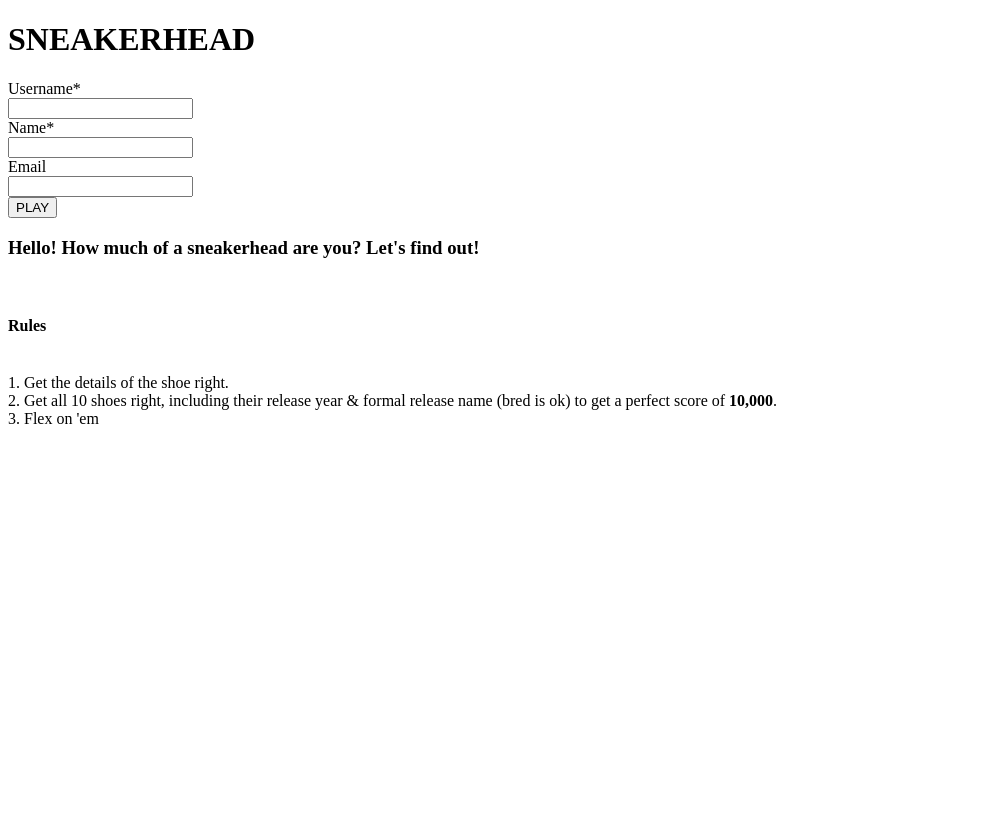
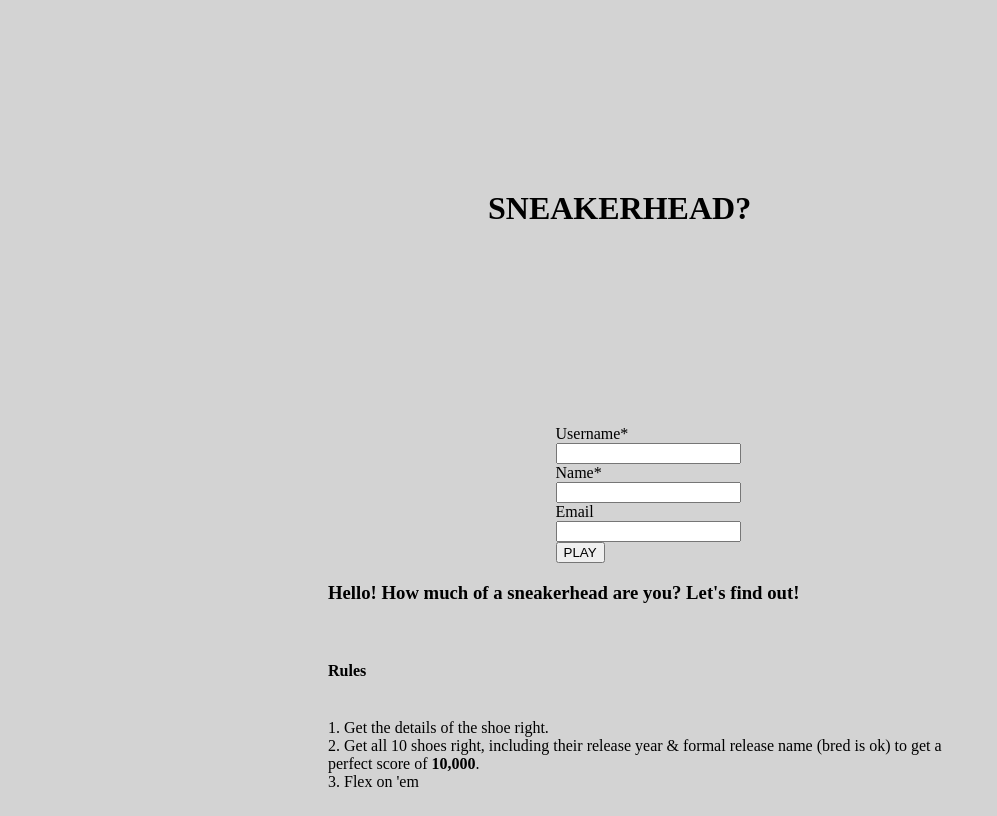
Before and after one commit to hecwon/sneakerhead, a React (Create React App) app in the folder client/: page / in a window 1280 px wide. Shown: the whole page, without its empty margins (0-997 px from the left). Built offline with nearby package versions, Linux system fonts and the light colour scheme; no server answers.

Commit message:
Began styling. Didn't get very far. Deactivated background for frontpage.

```diff
--- a/client/src/App.jsx
+++ b/client/src/App.jsx
@@ -1,8 +1,11 @@
 import React, { useState, useEffect } from 'react';
+// import * as React from 'react';
 import axios from 'axios';
 import Welcome from './components/Welcome.jsx';
 import Play from './components/Play.jsx';
 import Score from './components/Score.jsx';
+import * as Styles from './styles.js';
+import styled from 'styled-components';
 
 const App = () => {
   const [tries, setTried] = useState('-1');
@@ -12,10 +15,8 @@ const App = () => {
   const [scorecard, setScorecard] = useState([]);
 
   const handleScorecard = (entry) => {
-    const newScorecard = [...scorecard, entry];
-
+    const newScorecard = [...scorecard, (entry)];
     setScorecard(newScorecard);
-    console.log('updated scorecard: ', scorecard);
   }
 
   const [shoes, setShoes] = useState([]);
@@ -25,18 +26,24 @@ const App = () => {
     .then((result) => {
       // shoes = result.data;
       setShoes(result.data);
-      console.log('shoes: ', shoes);
     })
     .catch((err) => {
       console.log(err);
     })
   }, []);
-  console.log('shoes: ', shoes);
 
-  // replace line 40 with {(page < 10 && page >= 0) ?
   return (
-    <>
-    {(tries === '-1') ? <Welcome setTried={ setTried } /> : null }
+    <AppContainer>
+        {(tries === '-1') ?
+          <WelcomeContainer>
+            <TitleContainer>
+              SNEAKERHEAD?
+            </TitleContainer>
+            <FormContainer>
+              <Welcome setTried={ setTried } />
+            </FormContainer>
+          </WelcomeContainer>
+          : null }
 
         {(page < 10 && page >= 0) ?
           <Play
@@ -46,12 +53,45 @@ const App = () => {
             handleScorecard={handleScorecard}
           />
         : null }
-    {/* changed page from 10 */}
-    {(page >= 2) ?
+
+        {(page >= 10) ?
           <Score scorecard={scorecard} shoes={shoes} />
         : null }
-    </>
+
+    </AppContainer>
   )
 }
 
 export default App;
+
+
+const FormContainer = styled.div`
+  display: flex;
+  justify-content: center;
+  flex-direction: column;
+  align-items: center;
+  height: 50vh;
+  width: 50vw;
+`
+
+const AppContainer = styled.div`
+  display: flex;
+  justify-content: center;
+  align-items: center;
+  flex-direction: row;
+  height: 100vh;
+  width: 100vw;
+`
+
+const TitleContainer = styled.h1`
+  align-items: center;
+  justify-content: center;
+  padding: 5em;
+`
+const WelcomeContainer = styled.div`
+display: flex;
+justify-content: center;
+flex-direction: column;
+height: 100vh;
+width: 50vw;
+`
--- a/client/src/components/Play.jsx
+++ b/client/src/components/Play.jsx
@@ -24,7 +24,6 @@ const Play = ({ page, shoe, setTried, handleScorecard }) => {
       model: '',
       gender: ''
     });
-    // event.target.reset();
     const nextPage = (page + 1).toString();
     setTried(nextPage);
   }
--- a/client/src/components/Welcome.jsx
+++ b/client/src/components/Welcome.jsx
@@ -1,4 +1,6 @@
 import React, { useState } from 'react';
+import styled from 'styled-components';
+// import { Card, CardHeader, CardBody, CardFooter } from '@chakra-ui/react'
 
 const Welcome = ({ setTried, startGame }) => {
   const [userInfo, setUserInfo] = useState({
@@ -18,7 +20,7 @@ const Welcome = ({ setTried, startGame }) => {
 
 
   return (
-    <div>
+    <>
       <form onSubmit={handleSubmit}>
         Username*
         <br />
@@ -42,7 +44,7 @@ const Welcome = ({ setTried, startGame }) => {
         3. Flex on 'em
         <br />
       </div>
-    </div>
+    </>
   )
 }
 
--- a/client/src/index.html
+++ b/client/src/index.html
@@ -5,8 +5,13 @@
     <meta name="viewport" content="width=device-width, initial-scale=1" />
     <title>Sneakerhead Assessment</title>
   </head>
+  <style>
+    body {
+      /* background-image: url("https://images.unsplash.com/photo-1580195367146-12afeca8d880?ixlib=rb-4.0.3&ixid=MnwxMjA3fDB8MHxwaG90by1wYWdlfHx8fGVufDB8fHx8&auto=format&fit=crop&w=2970&q=80"); */
+      background-color: lightgray;
+    }
+  </style>
   <body>
-  <h1>SNEAKERHEAD</h1>
   <div id="root"></div>
   </body>
 </html>
--- /dev/null
+++ b/client/src/styles.js
@@ -0,0 +1,8 @@
+import styled from 'styled-components';
+
+export const BG = styled.div`
+  position: fixed,
+  height: 100vh,
+  width: 100vw,
+  background-color: blue,
+`
--- a/package.json
+++ b/package.json
@@ -35,6 +35,7 @@
     "nodemon": "^2.0.20",
     "react": "^18.2.0",
     "react-dom": "^18.2.0",
+    "styled-components": "^5.3.6",
     "uninstall": "^0.0.0"
   },
   "devDependencies": {
```
Also changed, not shown: 1 other file (tests, documents, lock files or other folders). Lines whose indentation alone changed are shown as unchanged.
